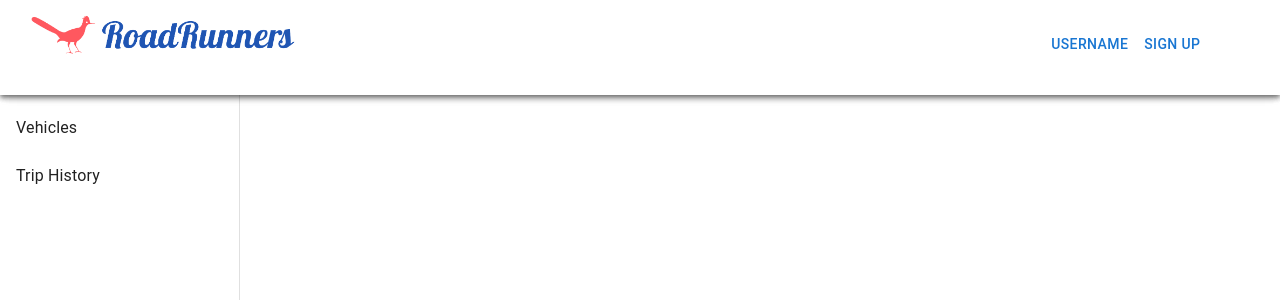
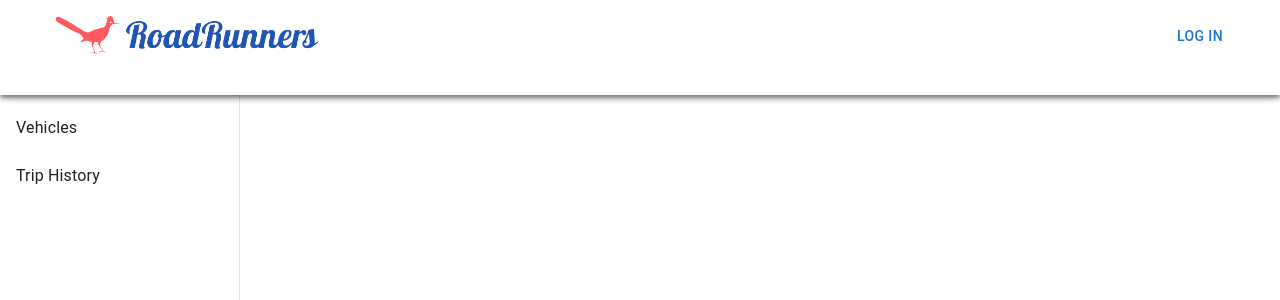
Before and after one commit to mdsantia/RoadRunners, a React (Create React App) app: page /profile in a window 1280 px wide. Shown: the top 300 px of the page. Built offline with nearby package versions, Linux system fonts and the light colour scheme.

Commit message:
Login stuff

```diff
--- a/src/components/TopBar.js
+++ b/src/components/TopBar.js
@@ -1,4 +1,4 @@
-import * as React from 'react';
+import React from 'react';
 import AppBar from '@mui/material/AppBar';
 import Box from '@mui/material/Box';
 import Toolbar from '@mui/material/Toolbar';
@@ -6,16 +6,18 @@ import Menu from '@mui/material/Menu';
 import Container from '@mui/material/Container';
 import Button from '@mui/material/Button';
 import MenuItem from '@mui/material/MenuItem';
-import Logo from '../assets/rr-logo.png'
+import Logo from '../assets/rr-logo.png';
 import { useNavigate } from 'react-router-dom';
 import { useUserContext } from '../hooks/useUserContext';
-
+import Avatar from '@mui/material/Avatar';
+import { Link } from '@mui/material'; // Import Link component
 
 function TopBar() {
-  const user = useUserContext();
+  const { user, logout } = useUserContext();
   const [anchorEl, setAnchorEl] = React.useState(null);
   const open = Boolean(anchorEl);
   const navigate = useNavigate();
+  const profile_picture = user ? user.profile_picture : "/static/images/avatar/2.jpg";
 
   const handleClick = (event) => {
     setAnchorEl(event.currentTarget);
@@ -29,35 +31,36 @@ function TopBar() {
   };
 
   const handleLogout = () => {
+    logout();
+    navigate('/');
+  };
+
+  const handleLogin = () => {
     navigate('/login');
   };
 
-
-  const handleSignup = () => {
-    navigate('/login');
-  };
-
-
   return (
-    <AppBar position="static" style={{ backgroundColor: 'white', height: '95px' }}>
+    <AppBar position="static" sx={{ backgroundColor: 'white', height: '95px' }}>
       <Container maxWidth="xl">
-        <Toolbar disableGutters>
+        <Toolbar sx={{ display: 'flex', justifyContent: 'space-between' }}>
+          <Link href="/" underline="none"> {/* Make the logo clickable */}
             <img src={Logo} alt="Logo" width={280} />
-          <Box sx={{paddingLeft:'60%', paddingTop:'2%'}}>
-            {/*show when signed */}
+          </Link>
+          <Box sx={{ display: 'flex', alignItems: 'center' }}>
+            {user ? (
+              <div>
                 <Button
                   id="basic-button"
-              aria-controls={open ? 'basic-menu' : undefined}
+                  aria-controls={anchorEl ? 'basic-menu' : undefined}
                   aria-haspopup="true"
-              aria-expanded={open ? 'true' : undefined}
                   onClick={handleClick}
                 >
-              UserName
+                  <Avatar src={profile_picture} alt="Profile" />
                 </Button>
                 <Menu
                   id="basic-menu"
                   anchorEl={anchorEl}
-              open={open}
+                  open={Boolean(anchorEl)}
                   onClose={handleClose}
                   MenuListProps={{
                     'aria-labelledby': 'basic-button',
@@ -66,15 +69,15 @@ function TopBar() {
                   <MenuItem onClick={handleProfile}>Profile</MenuItem>
                   <MenuItem onClick={handleLogout}>Logout</MenuItem>
                 </Menu>
-          {/*show when not signed */}
-          <Button
-          onClick={handleSignup}
-          >Sign Up
-          </Button>
+              </div>
+            ) : (
+              <Button onClick={handleLogin}>Log in</Button>
+            )}
           </Box>
         </Toolbar>
       </Container>
     </AppBar>
   );
 }
+
 export default TopBar;
--- a/src/pages/HomePage.js
+++ b/src/pages/HomePage.js
@@ -46,9 +46,11 @@ const newUser = () => {
 }
 
 export default function HomePage() {
+
+
   return (
     <div style={{ backgroundColor: 'white', height: '100vh' }}>
-      <VehicleForm></VehicleForm>
+      {/* <VehicleForm></VehicleForm> */}
       <TopBar></TopBar>
       <Container>
         {/*<Button onClick={() => { newUser() }}
--- a/src/pages/LoginPage.js
+++ b/src/pages/LoginPage.js
@@ -7,6 +7,7 @@ import { useUserContext } from '../hooks/useUserContext';
 
 import Logo from '../assets/rr-logo.png';
 import image from '../assets/login-bg.jpg';
+import TopBar from '../components/TopBar';
 
 const Container = styled('div')({
   display: 'flex',
@@ -31,7 +32,7 @@ const StyledButton = styled(Button)({
 });
 
 export default function LoginPage() {
-  const { dispatch } = useUserContext();
+  const {user, dispatch, logout } = useUserContext();
 
   const clientID = "408913456682-h499jei755hbigq1oik6e17lvm4pu22n.apps.googleusercontent.com";
 
@@ -53,6 +54,7 @@ export default function LoginPage() {
     }).then((res) => {
       localStorage.setItem('user', JSON.stringify(res.data));
       dispatch({ type: 'LOGIN', payload: res.data });
+      alert("Login Successful!");
       window.location.href = "/";
     }).catch((err) => {
       console.log(err);
@@ -87,13 +89,29 @@ export default function LoginPage() {
     };
   }, []);
 
+  const handleLogout = () => {
+    logout();
+    window.location.reload();
+  };
+
+
   return (
     <div style={{ backgroundColor: 'white', height: '100vh' }}>
+      <TopBar></TopBar>
       <Container>
         <StyledCard>
           <CardContent>
             <img src={Logo} alt="Logo" width={400} />
             <br></br>
+            {user ? (
+              <div>
+                <Typography variant="body1" color="textPrimary">
+                  You are already signed in as {user.name}.
+                </Typography>
+                <Button onClick={handleLogout}>Log out</Button>
+              </div>
+            ) : (
+              <div>
                 <StyledButton>
                   <div id="signInDiv"></div>
                 </StyledButton>
@@ -101,6 +119,8 @@ export default function LoginPage() {
                 <Typography component="a" href="https://accounts.google.com/signup/v2/createaccount?theme=glif&flowName=GlifWebSignIn&flowEntry=SignUp" target="_blank" variant="body1" sx={{ textDecoration: 'none' }} color="primary">
                   Don't have an account?
                 </Typography>
+              </div>
+            )}
           </CardContent>
         </StyledCard>
       </Container>
```
Lines whose indentation alone changed are shown as unchanged.
